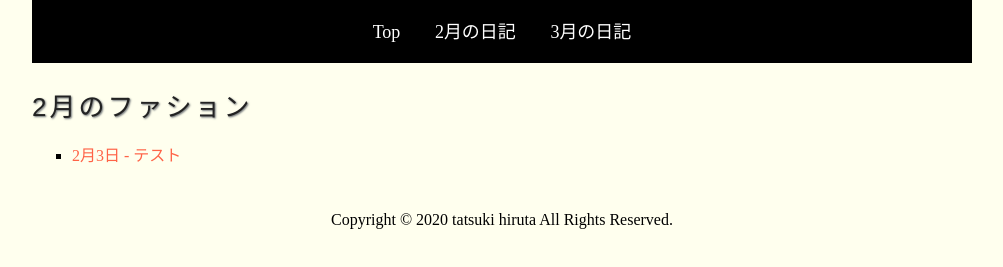
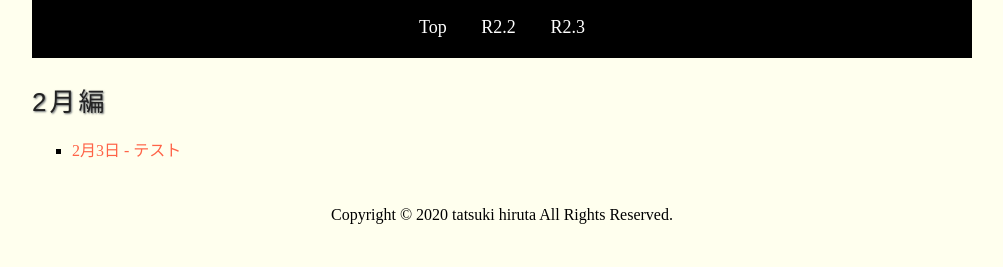
Before and after one commit to tuikast358/fafa, a plain HTML site: page february.html in a window 1280 px wide. Shown: the part 365-632 px from the top of the page, without its empty margins (138-1141 px from the left). Drawn offline with Linux system fonts and the light colour scheme.

Commit message:
Update february.html

```diff
--- a/february.html
+++ b/february.html
@@ -6,7 +6,7 @@
 	   <link rel="stylesheet" href="css/style-sidebar.css">
    	<link rel="stylesheet" href="css/style.css">
 		<link rel="stylesheet" href="css/indexc.css">
-			<title>Tatsuzou's fasion Page(練習用)</title>
+			<title>Tatsuzou's Page(練習用)</title>
 </head>
 
 <body>
@@ -27,11 +27,11 @@
 							</a>
 						</li>
 						<li class="nav-item">
-							<a href="february.html">2月の日記
+							<a href="february.html">R2.2
 							</a>
 						</li>
 						<li class="nav-item">
-							<a href="march.html">3月の日記
+							<a href="march.html">R2.3
 							</a>
 						</li>
 					</ul>
@@ -39,7 +39,7 @@
 		</header>
 		<!-- ぺージヘッダーここまで -->
 
-	<h2>2月のファション</h2>
+	<h2>2月編</h2>
 		<ul class="sidebar-list">
 			<li>
 				<a href="0203.html">2月3日 - テスト
```
